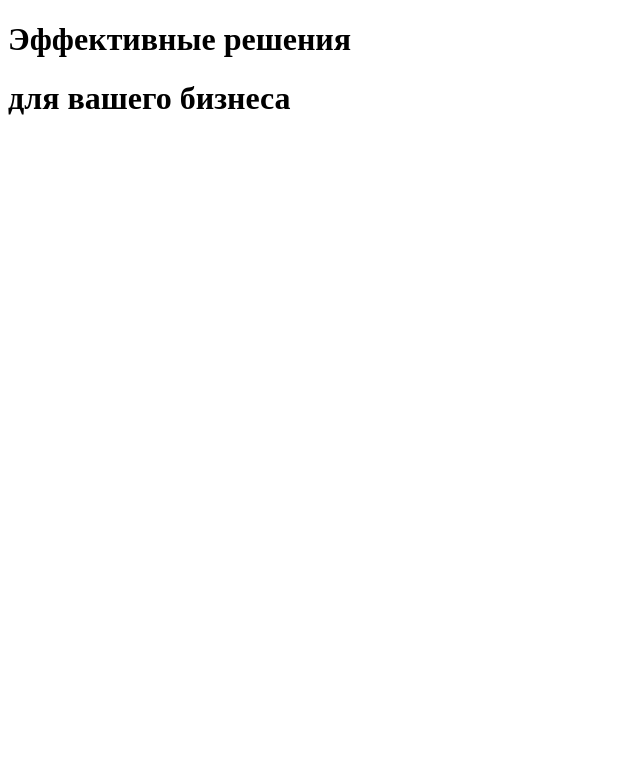
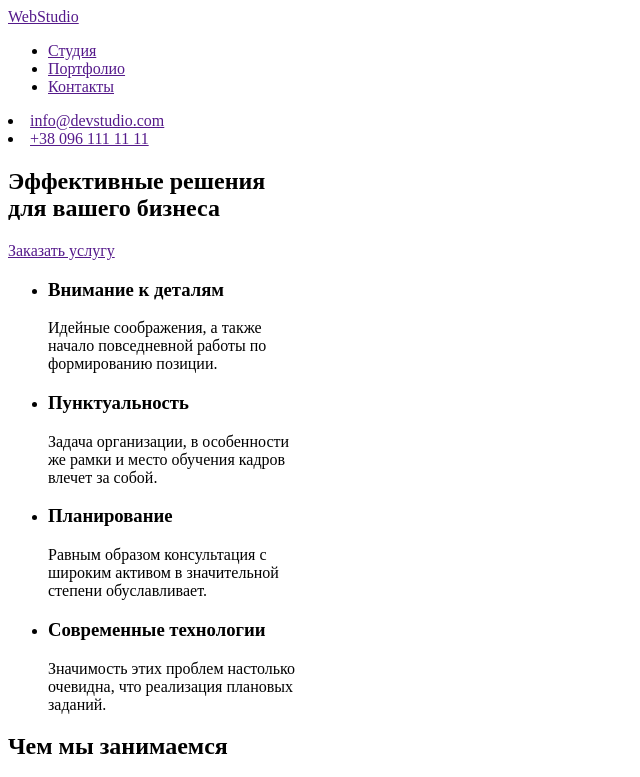
Before and after one commit to lena06051981be/goit-markup-hw-01, a plain HTML site: page index.html in a window 1280 px wide. Shown: the top 777 px of the page, without its empty margins (0-640 px from the left). Drawn offline with Linux system fonts and the light colour scheme.

Commit message:
макет ДЗ1

```diff
--- a/index.html
+++ b/index.html
@@ -7,8 +7,61 @@
     <title>Document</title>
 </head>
 <body>
-    <h1>  Эффективные решения</h1>
-    <h1> для вашего бизнеса</h1>
+    <header>
+        <nav>
+        <a href=>WebStudio</a>
+        <ul>
+            <li> <a href="">Студия</a></li>
+            <li> <a href="">Портфолио</a></li>
+            <li> <a href="">Контакты</a></li>
+        </ul>
+
+    </header>
+    <li> <a href="">info@devstudio.com</a></li>
+    <li> <a href="">+38 096 111 11 11</a></li>
+</nav>
+<div>
+    <section>
+        <h1>Эффективные решения <br>для вашего бизнеса</h1>
+
+        <a href="">Заказать услугу</a>
+    </section>
+  <section>
+    <ul>
+        <li>
+            <h3>Внимание к деталям</h3>
+            <p>Идейные соображения, а также <br>начало  повседневной
+                работы по<br> формированию позиции.</p>
+
+        </li>
+        <li>
+            <h3>Пунктуальность</h3>
+            <p>Задача организации, в особенности<br> же  рамки и место обучения кадров <br> влечет за собой.</p>
+
+        </li>
+        <li>
+            <h3>Планирование</h3>
+            <p>Равным образом консультация с <br>широким
+                активом в значительной <br> степени обуславливает.</p>
+
+        </li>
+        <li>
+            <h3>Современные технологии</h3>
+            <p>Значимость этих проблем настолько <br>
+                очевидна, что реализация плановых  <br> заданий.</p>
+
+        </li>
+    </ul>
+</section>
+<section>
+<h2>Чем мы занимаемся</h2>
+<img src="./images/Чем мы занимаемся.png" alt="">
+</section>
+<section>
+    <h2>Наша команда</h2>
+    <img src="./images/team.png" alt="">
+</section>
+</div>
 
 </body>
 </html>
```
Also changed, not shown: .prettier.json.
